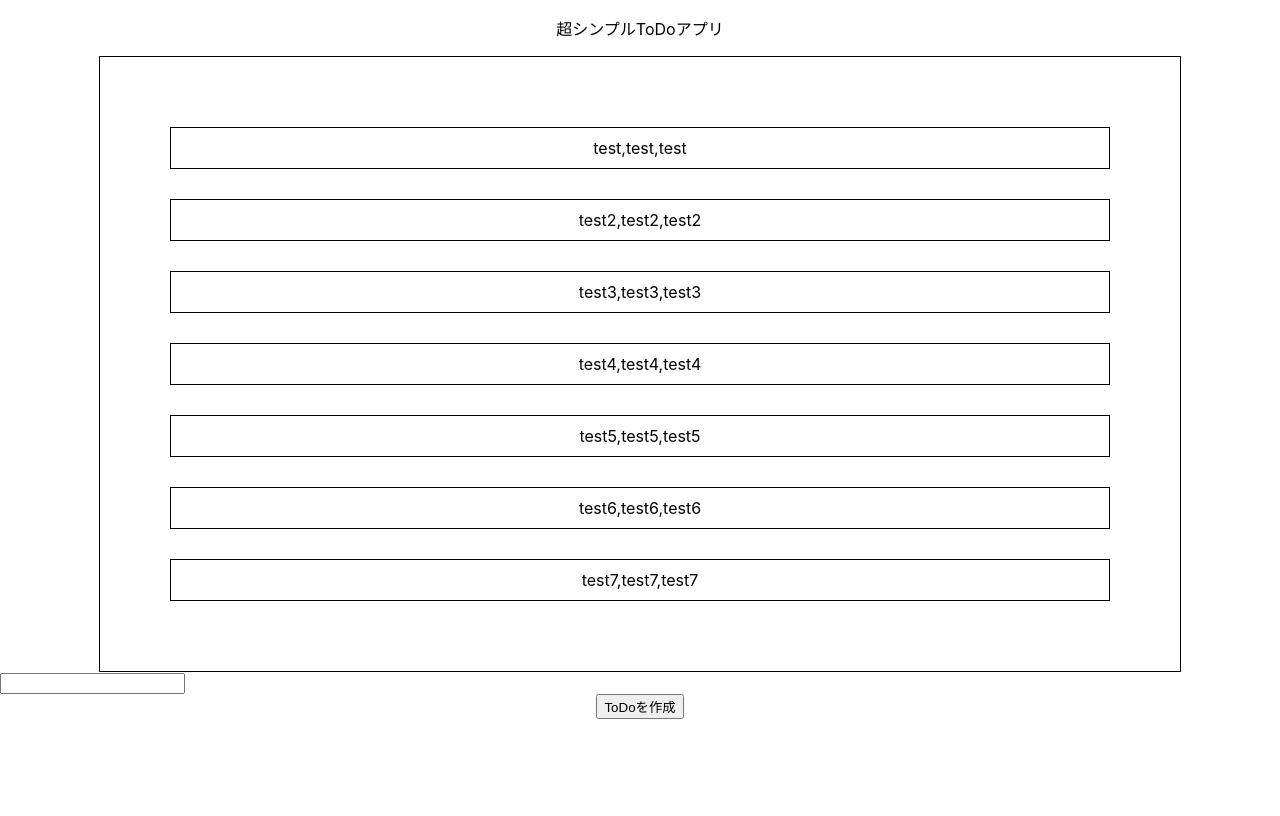
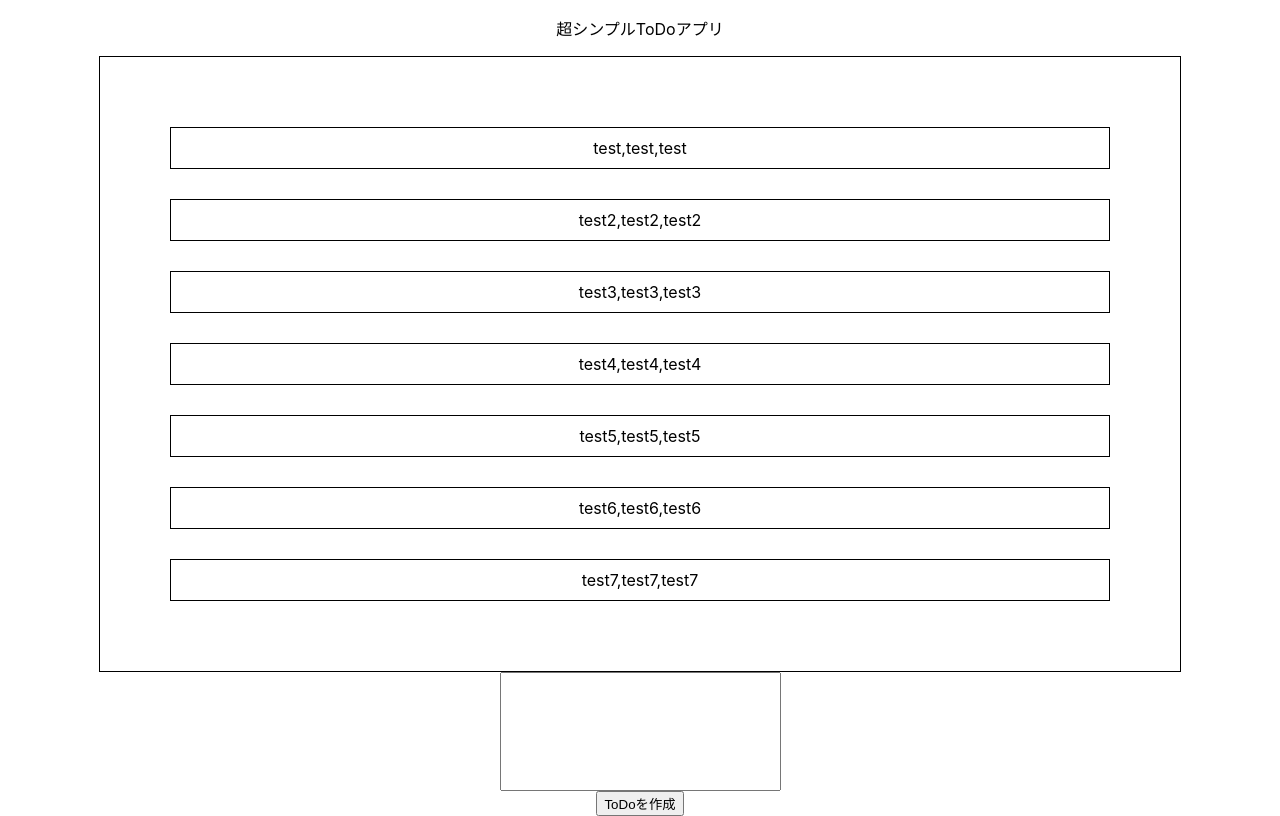
Before and after one commit to stove-nakazawashota/ToDo-App, a React (Create React App) app: page / in a window 1280 px wide. Built offline with nearby package versions, Linux system fonts and the light colour scheme.

Commit message:
3月3日の作業内容

```diff
--- a/src/App.css
+++ b/src/App.css
@@ -22,7 +22,7 @@ li {
 }
 
 
-.input {
+.textinput {
   padding: 50px;
   margin: 0 auto;
   display: block;
--- a/src/App.tsx
+++ b/src/App.tsx
@@ -14,7 +14,7 @@ function App() {
   const [taskList, setTaskList] = useState<ToDo[]>(data);
   const addTaskList = () => {
     const newId = taskList.length + 1
-    const textInput: HTMLInputElement = document.querySelector('.input')!
+    const textInput: HTMLInputElement = document.querySelector('.textinput')!
     const newTitle: string = textInput.value
 
     const newTask: ToDo = {
```
